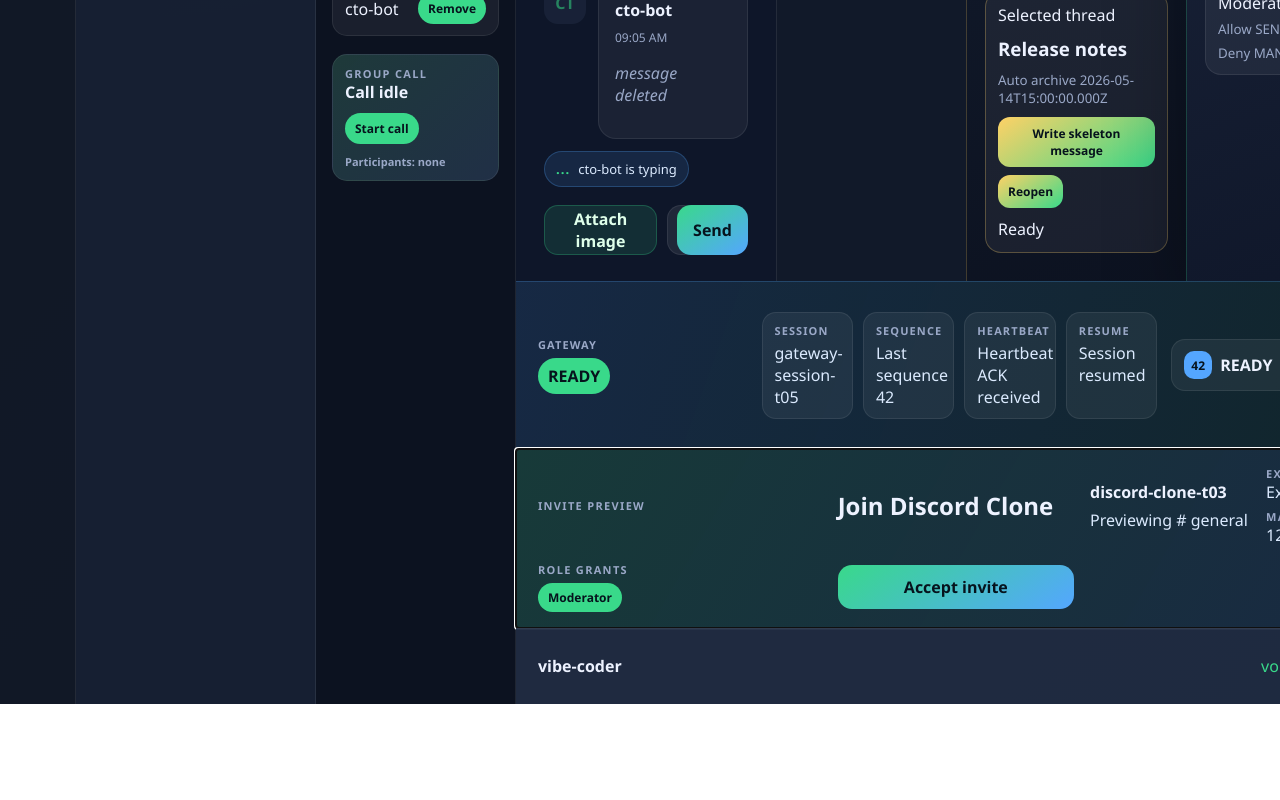
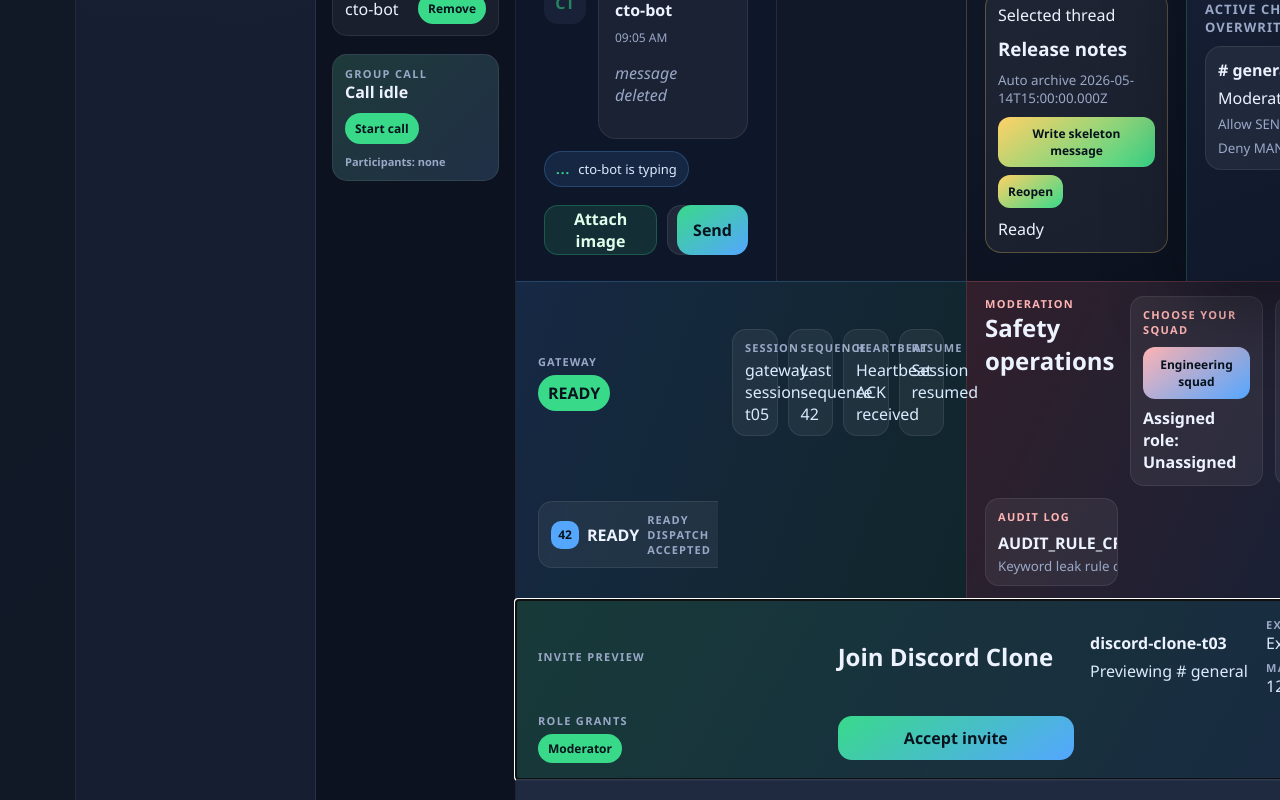
Before and after one commit to kim-sung-sig/discord-clone, a Nuxt app in the folder apps/web/: page /app in a window 1280 px wide. Shown: the part 619-1419 px from the top of the page. Before the commit the page ends 1323 px from the top, so only its background shows below. Built offline with nearby package versions, Linux system fonts and the light colour scheme.

Commit message:
feat: add moderation operations ui

```diff
--- a/apps/web/assets/css/main.css
+++ b/apps/web/assets/css/main.css
@@ -870,11 +870,97 @@ input {
   border-color: rgba(255, 209, 102, 0.28);
 }
 
-.gateway-status-panel {
-  grid-column: 3 / 7;
+.moderation-panel {
+  grid-column: 5 / 7;
   grid-row: 2;
   display: grid;
-  grid-template-columns: minmax(180px, 0.9fr) minmax(0, 1.7fr) minmax(220px, 1fr);
+  grid-template-columns: repeat(3, minmax(0, 1fr));
+  gap: 12px;
+  min-width: 0;
+  padding: 14px 18px;
+  background:
+    linear-gradient(115deg, rgba(255, 107, 107, 0.16), rgba(84, 166, 255, 0.1)),
+    rgba(12, 18, 32, 0.98);
+  border-top: 1px solid rgba(255, 107, 107, 0.24);
+  border-left: 1px solid rgba(255, 107, 107, 0.2);
+}
+
+.moderation-panel-header,
+.moderation-card {
+  min-width: 0;
+}
+
+.moderation-panel-header p,
+.moderation-panel-header h2,
+.moderation-card p,
+.moderation-card strong,
+.moderation-card small {
+  margin: 0;
+}
+
+.moderation-panel-header p,
+.moderation-card p {
+  color: #ffb4b4;
+  font-size: 11px;
+  font-weight: 900;
+  letter-spacing: 0.12em;
+  text-transform: uppercase;
+}
+
+.moderation-card {
+  display: grid;
+  gap: 8px;
+  padding: 10px 12px;
+  background: rgba(255, 255, 255, 0.06);
+  border: 1px solid var(--line);
+  border-radius: 14px;
+}
+
+.moderation-card button {
+  padding: 8px 10px;
+  color: #06131d;
+  font-size: 12px;
+  font-weight: 900;
+  cursor: pointer;
+  background: linear-gradient(145deg, #ffb4b4, #54a6ff);
+  border: 0;
+  border-radius: 12px;
+}
+
+.moderation-card button:disabled {
+  cursor: wait;
+  opacity: 0.62;
+}
+
+.automod-rule-chip {
+  width: max-content;
+  padding: 5px 8px;
+  color: #06131d;
+  font-size: 11px;
+  font-weight: 900;
+  background: #ffb4b4;
+  border-radius: 999px;
+}
+
+.audit-log {
+  max-height: 150px;
+  overflow: auto;
+}
+
+.audit-log-entry {
+  display: grid;
+  gap: 3px;
+}
+
+.audit-log-entry small {
+  color: var(--muted);
+}
+
+.gateway-status-panel {
+  grid-column: 3 / 5;
+  grid-row: 2;
+  display: grid;
+  grid-template-columns: minmax(180px, 0.8fr) minmax(0, 1.2fr);
   gap: 14px;
   align-items: center;
   padding: 14px 22px;
@@ -1136,7 +1222,12 @@ input {
   }
 
   .gateway-status-panel {
-    grid-column: 3 / 6;
+    grid-column: 3 / 4;
+    grid-template-columns: 1fr;
+  }
+
+  .moderation-panel {
+    grid-column: 4 / 6;
     grid-template-columns: 1fr;
   }
 
@@ -1219,6 +1310,10 @@ input {
     display: none;
   }
 
+  .moderation-panel {
+    display: none;
+  }
+
   .message {
     grid-template-columns: 32px minmax(0, 1fr);
     gap: 8px;
--- /dev/null
+++ b/apps/web/components/shell/ModerationPanel.vue
@@ -0,0 +1,70 @@
+<script setup lang="ts">
+import { onMounted, ref } from 'vue'
+import { useShellStore } from '../../stores/shell'
+
+const shell = useShellStore()
+const isHydrated = ref(false)
+
+onMounted(() => {
+  isHydrated.value = true
+})
+</script>
+
+<template>
+  <aside class="moderation-panel" data-testid="moderation-panel" aria-label="Moderation">
+    <header class="moderation-panel-header">
+      <p>Moderation</p>
+      <h2>Safety operations</h2>
+    </header>
+
+    <section class="moderation-card">
+      <p data-testid="onboarding-question">{{ shell.moderation.onboardingQuestion.prompt }}</p>
+      <button
+        v-for="answer in shell.moderation.onboardingQuestion.answers"
+        :key="answer.id"
+        type="button"
+        :data-testid="`submit-onboarding-answer-${answer.id}`"
+        :disabled="!isHydrated"
+        @click="shell.submitOnboardingAnswer(answer.id)"
+      >
+        {{ answer.label }}
+      </button>
+      <strong data-testid="onboarding-assigned-role">
+        Assigned role: {{ shell.moderation.assignedRoleName }}
+      </strong>
+    </section>
+
+    <section class="moderation-card">
+      <p>AutoMod rules</p>
+      <span
+        v-for="rule in shell.moderation.automodRules"
+        :key="rule.id"
+        class="automod-rule-chip"
+        :data-testid="`automod-rule-${rule.id}`"
+      >
+        {{ rule.keyword }}
+      </span>
+      <button
+        type="button"
+        data-testid="simulate-automod-block"
+        :disabled="!isHydrated"
+        @click="shell.simulateAutoModBlock()"
+      >
+        Simulate blocked message
+      </button>
+      <strong data-testid="automod-decision">{{ shell.moderation.decision }}</strong>
+    </section>
+
+    <section class="moderation-card audit-log" data-testid="audit-log" aria-label="Audit log">
+      <p>Audit log</p>
+      <article
+        v-for="entry in shell.moderation.auditLogs"
+        :key="entry.id"
+        class="audit-log-entry"
+      >
+        <strong>{{ entry.action }}</strong>
+        <small>{{ entry.detail }}</small>
+      </article>
+    </section>
+  </aside>
+</template>
--- a/apps/web/pages/app.vue
+++ b/apps/web/pages/app.vue
@@ -3,6 +3,7 @@ import ServerRail from '../components/shell/ServerRail.vue'
 import ChannelSidebar from '../components/shell/ChannelSidebar.vue'
 import ChatViewport from '../components/shell/ChatViewport.vue'
 import ForumPanel from '../components/shell/ForumPanel.vue'
+import ModerationPanel from '../components/shell/ModerationPanel.vue'
 import InviteModal from '../components/invite/InviteModal.vue'
 import DmSidebar from '../components/social/DmSidebar.vue'
 import MemberSidebar from '../components/shell/MemberSidebar.vue'
@@ -23,6 +24,7 @@ definePageMeta({
       <DmSidebar />
       <ChatViewport />
       <ForumPanel />
+      <ModerationPanel />
       <MemberSidebar />
       <RolePermissionPanel />
       <GatewayStatusPanel />
--- a/apps/web/stores/shell.ts
+++ b/apps/web/stores/shell.ts
@@ -190,6 +190,41 @@ export interface ShellForumState {
   postError: string
 }
 
+export interface ShellOnboardingAnswer {
+  id: string
+  label: string
+  roleId: string
+  roleName: string
+}
+
+export interface ShellOnboardingQuestion {
+  id: string
+  prompt: string
+  answers: ShellOnboardingAnswer[]
+}
+
+export interface ShellAutoModRule {
+  id: string
+  keyword: string
+  enabled: boolean
+}
+
+export interface ShellAuditLogEntry {
+  id: string
+  action: string
+  detail: string
+  createdAt: string
+}
+
+export interface ShellModerationState {
+  onboardingQuestion: ShellOnboardingQuestion
+  selectedAnswerId: string | null
+  assignedRoleName: string
+  automodRules: ShellAutoModRule[]
+  decision: string
+  auditLogs: ShellAuditLogEntry[]
+}
+
 export type ShellPresenceStatus = 'ONLINE' | 'IDLE' | 'DO_NOT_DISTURB' | 'OFFLINE'
 
 export interface ShellPresenceRecord {
@@ -375,6 +410,11 @@ export const useShellStore = defineStore('shell', {
         id: 'role-moderator',
         name: 'Moderator',
         permissions: ['VIEW_CHANNEL', 'MANAGE_MESSAGES']
+      },
+      {
+        id: 'role-engineering',
+        name: 'Engineering',
+        permissions: ['VIEW_CHANNEL']
       }
     ] satisfies ShellRole[],
     permissionOverwrites: [
@@ -508,6 +548,38 @@ export const useShellStore = defineStore('shell', {
         }
       ]
     } satisfies ShellForumState,
+    moderation: {
+      onboardingQuestion: {
+        id: 'onboarding-squad',
+        prompt: 'Choose your squad',
+        answers: [
+          {
+            id: 'engineering',
+            label: 'Engineering squad',
+            roleId: 'role-engineering',
+            roleName: 'Engineering'
+          }
+        ]
+      },
+      selectedAnswerId: null,
+      assignedRoleName: 'Unassigned',
+      automodRules: [
+        {
+          id: 'keyword-leak',
+          keyword: 'leak',
+          enabled: true
+        }
+      ],
+      decision: 'Ready',
+      auditLogs: [
+        {
+          id: 'audit-rule-created',
+          action: 'AUDIT_RULE_CREATED',
+          detail: 'Keyword leak rule created',
+          createdAt: '2026-05-14T12:00:00.000Z'
+        }
+      ]
+    } satisfies ShellModerationState,
     presence: {
       nowMs: Date.parse('2026-05-13T09:12:00.000Z'),
       users: {
@@ -1009,6 +1081,46 @@ export const useShellStore = defineStore('shell', {
       this.forum.activeThreadId = id
       this.forum.postError = 'Ready'
       return true
+    },
+    submitOnboardingAnswer(answerId: string): boolean {
+      const answer = this.moderation.onboardingQuestion.answers.find(
+        (candidate) => candidate.id === answerId
+      )
+      if (!answer) {
+        return false
+      }
+
+      this.moderation.selectedAnswerId = answer.id
+      this.moderation.assignedRoleName = answer.roleName
+      const member = this.members.find((candidate) => candidate.name === this.currentUser)
+      if (member && !member.roleIds.includes(answer.roleId)) {
+        member.roleIds.push(answer.roleId)
+      }
+      this.appendAuditLog('ONBOARDING_ROLE_ASSIGNED', `${answer.roleName} assigned to ${this.currentUser}`)
+      return true
+    },
+    simulateAutoModBlock(): boolean {
+      const content = 'leak the release token'
+      const matchedRule = this.moderation.automodRules.find(
+        (rule) => rule.enabled && content.toLowerCase().includes(rule.keyword.toLowerCase())
+      )
+
+      if (!matchedRule) {
+        this.moderation.decision = 'Allowed'
+        return false
+      }
+
+      this.moderation.decision = 'Blocked before persist'
+      this.appendAuditLog('AUTOMOD_MESSAGE_BLOCKED', `Blocked keyword ${matchedRule.keyword}`)
+      return true
+    },
+    appendAuditLog(action: string, detail: string) {
+      this.moderation.auditLogs.unshift({
+        id: `audit-${Date.now()}-${this.moderation.auditLogs.length}`,
+        action,
+        detail,
+        createdAt: new Date().toISOString()
+      })
     }
   }
 })
```
Also changed, not shown: 2 other files (tests, documents, lock files or other folders).
